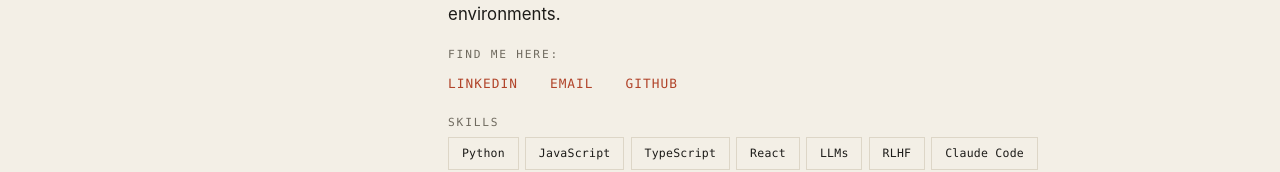
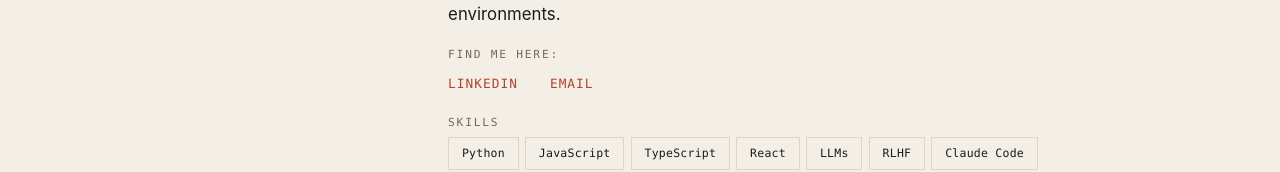
Before and after one commit to Rahul-Krishnan/personal-site, a React (Vite) app: page / in a window 1280 px wide. Shown: the part 460-632 px from the top of the page. Built offline with nearby package versions, Linux system fonts and the light colour scheme.

Commit message:
Remove GitHub from personal site links
Drops the GitHub entry from the socials list (and the now-stale ordering comment). LinkedIn and Email remain. Temporary while the public repos are still being prepared.

```diff
--- a/src/content.ts
+++ b/src/content.ts
@@ -44,11 +44,10 @@ export const profile: Profile = {
 export const emailParts = { user: 'rk2211', domain: 'gmail.com' };
 
 // Order here is the display order. Email is special-cased (obfuscated) by the
-// Links component; GitHub sits last.
+// Links component.
 export const links: Link[] = [
   { label: 'LinkedIn', href: 'https://linkedin.com/in/rahul-krishnan' },
   { label: 'Email', kind: 'email' },
-  { label: 'GitHub', href: 'https://github.com/Rahul-Krishnan' },
 ];
 
 export const jobs: JobEntry[] = [
```
